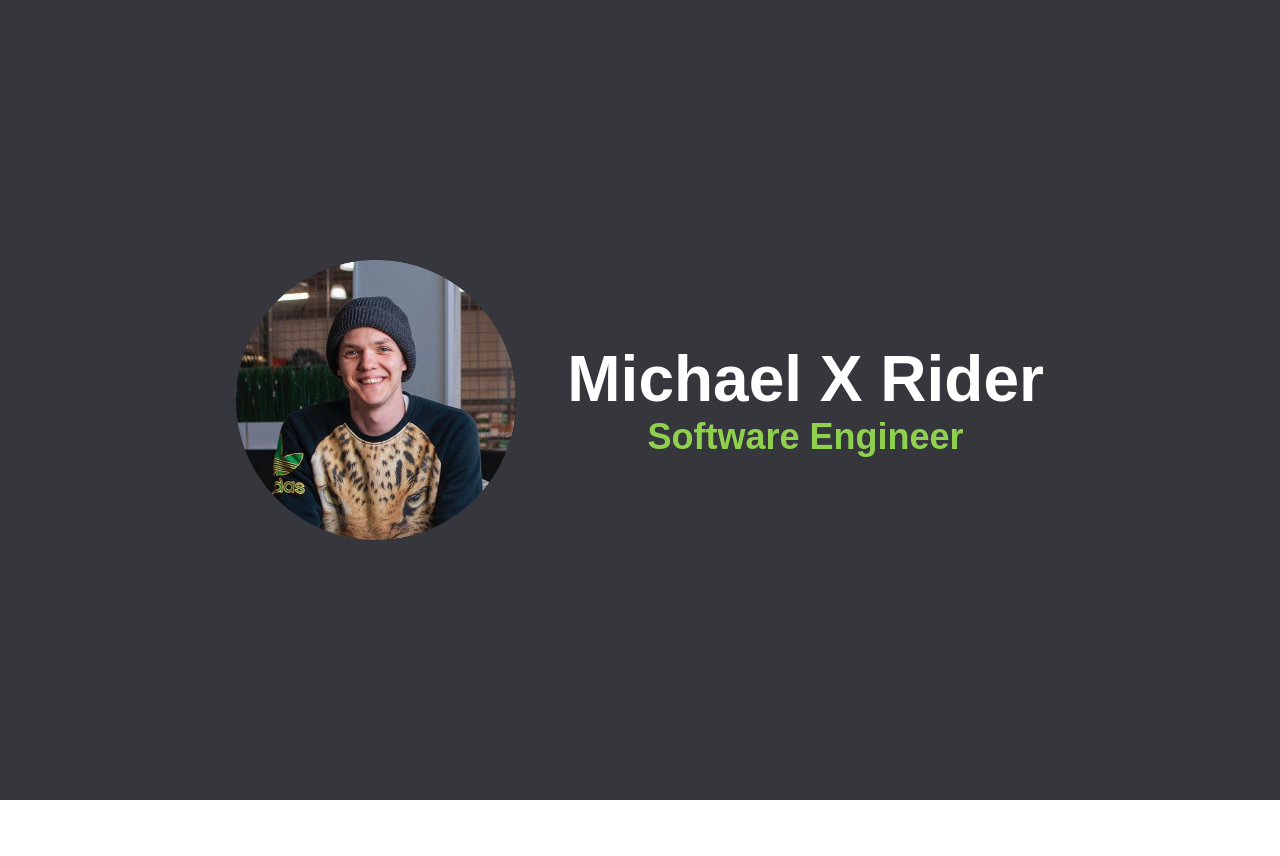
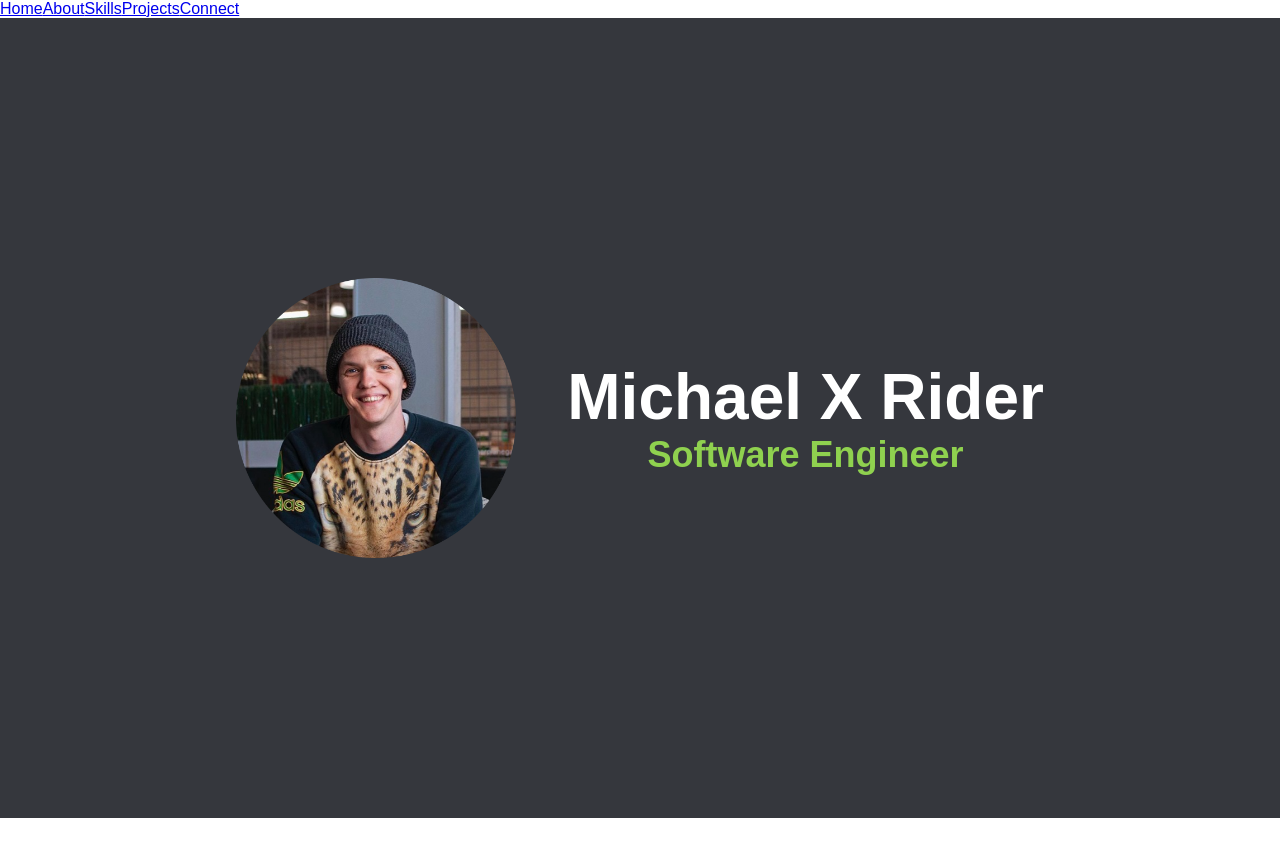
Before and after one commit to MikepdXRider/portfolio, a React (Create React App) app: page / in a window 1280 px wide. Shown: the top 856 px of the page. Built offline with nearby package versions, Linux system fonts and the light colour scheme.

Commit message:
implements header

```diff
--- a/src/App.tsx
+++ b/src/App.tsx
@@ -12,10 +12,13 @@ import SkillCard from './components/SkillCard/SkillCard';
 import { projects } from './data/projects';
 import ProjectCard from './components/ProjectCard/ProjectCard';
 import Contact from './components/Contact/Contact';
+import Header from './components/Header/Header';
 
 function App() {
   return (
     <main>
+      <Header />
+
       {/* hero section */}
       <Section darkMode={true}>
         <div className={styles.heroContainer}>
```
